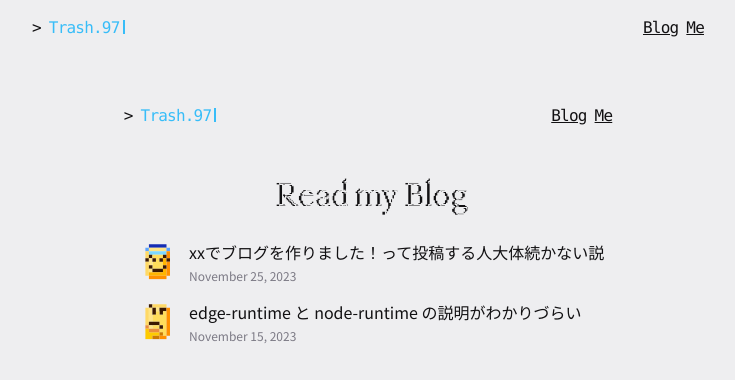
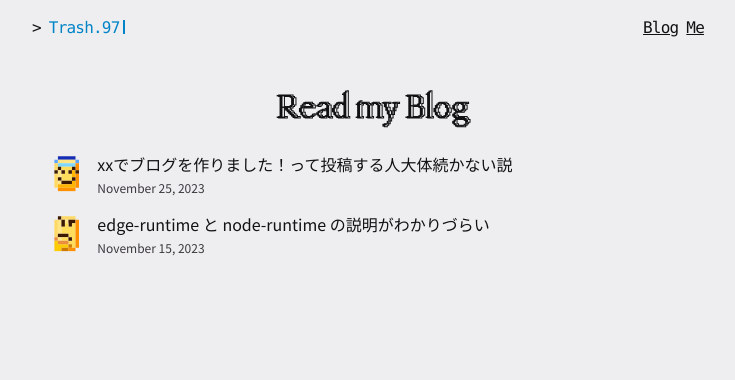
Before and after one commit to yanachuwan9sm/trash.97.me, a Next.js app: page /blog in a window 1280 px wide. Shown: the top 380 px of the page, without its empty margins (268-1003 px from the left). Built offline with nearby package versions, Linux system fonts and the light colour scheme.

Commit message:
Feature/remake (#129)
* refactor: :bug: 不要なファイルを削除

* feat: :fire: repos renewal

* feat: add metadata

* feat: add light theme

```diff
--- a/app/(about)/(routes)/about/page.tsx
+++ /dev/null
@@ -1,12 +0,0 @@
-export default function Page() {
-  return (
-    <>
-      <h2 className='relative mb-4 font-mondwest text-4xl'>
-        <span>About Me</span>
-        <span className='absolute  left-[3px] w-full text-stroke-mauve12'>
-          About Me
-        </span>
-      </h2>
-    </>
-  )
-}
--- a/app/(about)/(routes)/layout.tsx
+++ /dev/null
@@ -1,37 +0,0 @@
-import { Header } from '_components/Header'
-import { cn } from '_libs/utils'
-import { mondwest, montserrat, notojp, serenityOSEmoji } from '_ui/font'
-
-import type { Metadata } from 'next'
-
-export const metadata: Metadata = {
-  title: 'Create Next App',
-  description: 'Generated by create next app',
-  icons: {
-    icon: '/favicon.ico',
-  },
-}
-
-export default function Layout({
-  children,
-}: {
-  children: React.ReactNode
-}): JSX.Element {
-  return (
-    <body
-      className={cn(
-        montserrat.variable,
-        notojp.variable,
-        mondwest.variable,
-        serenityOSEmoji.variable,
-        'font-sans antialiased',
-        'mx-auto mb-10 min-h-screen max-w-2xl px-2 md:px-0',
-      )}
-    >
-      <main className='flex flex-auto flex-col items-center justify-center px-2 md:px-0'>
-        <Header />
-        {children}
-      </main>
-    </body>
-  )
-}
--- a/app/(blog)/(routes)/blog/[slug]/not-found.tsx
+++ /dev/null
@@ -1,13 +0,0 @@
-import Link from 'next/link'
-
-export default function NotFound() {
-  return (
-    <div>
-      <h2>Not Found</h2>
-      <p>Could not find requested resource</p>
-      <p>
-        View <Link href='/'>all posts</Link>
-      </p>
-    </div>
-  )
-}
--- a/app/(blog)/(routes)/blog/[slug]/page.tsx
+++ /dev/null
@@ -1,84 +0,0 @@
-import { ArrowLeft } from 'lucide-react'
-import Link from 'next/link'
-import { notFound } from 'next/navigation'
-
-import { CustomMDX } from '_components/blog/CustomMDX'
-import { getBlogPosts } from '_libs/blog-contents'
-
-function formatDate(date: string) {
-  const currentDate = new Date()
-  const targetDate = new Date(date)
-
-  const yearsAgo = currentDate.getFullYear() - targetDate.getFullYear()
-  const monthsAgo = currentDate.getMonth() - targetDate.getMonth()
-  const daysAgo = currentDate.getDate() - targetDate.getDate()
-
-  let relativeTime = ''
-
-  if (yearsAgo > 0) {
-    relativeTime = `${yearsAgo}y ago`
-  } else if (monthsAgo > 0) {
-    relativeTime = `${monthsAgo}mo ago`
-  } else if (daysAgo > 0) {
-    relativeTime = `${daysAgo}d ago`
-  } else {
-    // none
-  }
-
-  // ex: 2023-11-19 -> November 19, 2023
-  const formattedPublishedDate = targetDate.toLocaleString('en-US', {
-    month: 'long',
-    day: 'numeric',
-    year: 'numeric',
-  })
-
-  return {
-    formattedPublishedDate,
-    relativeTime,
-  }
-}
-
-// eslint-disable-next-line @typescript-eslint/require-await
-export function generateStaticParams() {
-  const allPosts = getBlogPosts()
-
-  return allPosts.map((post) => ({
-    slug: post.slug,
-  }))
-}
-
-export default function Page({ params }: { params: { slug: string } }) {
-  const post = getBlogPosts().find((post) => post.slug === params.slug)
-
-  if (!post) {
-    notFound()
-  }
-
-  const { formattedPublishedDate, relativeTime } = formatDate(
-    post.metadata.publishedAt,
-  )
-
-  return (
-    <article className='flex w-full flex-col break-words'>
-      <Link
-        className='mb-8 flex flex-row items-center gap-x-2 stroke-mauve10/70 text-mauve12/70 transition-colors duration-200 ease-in-out hover:stroke-mauve12/90 hover:text-mauve12/90'
-        href='/blog'
-      >
-        <ArrowLeft className='h-4 w-4' />
-        <span className='font-stack tracking-tighter'>Back to overview</span>
-      </Link>
-      <header className='mb-8 space-y-1'>
-        <div className='font-serenityOSEmoji text-3xl'>
-          {post.metadata.thumbnail || ''}
-        </div>
-        <h1 className='text-2xl font-bold'>{post.metadata.title}</h1>
-        <p className='font-stack text-sm text-mauve11'>
-          <time>{formattedPublishedDate}</time> ({relativeTime})
-        </p>
-      </header>
-      <div className='article prose prose-zinc'>
-        <CustomMDX source={post.content} />
-      </div>
-    </article>
-  )
-}
--- a/app/(blog)/(routes)/blog/page.tsx
+++ /dev/null
@@ -1,54 +0,0 @@
-import Link from 'next/link'
-
-import { getBlogPosts } from '_libs/blog-contents'
-
-export default function Page() {
-  const allPosts = getBlogPosts()
-
-  return (
-    <>
-      <h2 className='relative mb-4 font-mondwest text-4xl'>
-        <span>Read my Blog</span>
-        <span className='absolute  left-[3px] w-full text-stroke-mauve12'>
-          Read my Blog
-        </span>
-      </h2>
-      <ul className='flex w-full list-none flex-col'>
-        {allPosts
-          .sort((a, b) => {
-            if (
-              new Date(a.metadata.publishedAt) >
-              new Date(b.metadata.publishedAt)
-            ) {
-              return -1
-            }
-            return 1
-          })
-          .map(({ metadata: { publishedAt, thumbnail, title }, slug }) => (
-            <li className='group relative font-notojp' key={slug}>
-              <div className='flex flex-row items-center gap-x-3 px-3 py-2'>
-                <Link href={`/blog/${slug}`}>
-                  {/* <Twemoji emoji={thumbnail || ''} height={35} width={35} /> */}
-                  <div className='font-serenityOSEmoji text-3xl'>
-                    {thumbnail}
-                  </div>
-                </Link>
-                <div className='flex h-full w-full flex-1 flex-col space-y-1'>
-                  <Link className='w-fit text-base' href={`/blog/${slug}`}>
-                    {title}
-                  </Link>
-                  <time className='text-xs text-mauve10'>
-                    {new Date(publishedAt).toLocaleString('en-US', {
-                      month: 'long',
-                      day: 'numeric',
-                      year: 'numeric',
-                    })}
-                  </time>
-                </div>
-              </div>
-            </li>
-          ))}
-      </ul>
-    </>
-  )
-}
--- a/app/(blog)/(routes)/layout.tsx
+++ /dev/null
@@ -1,37 +0,0 @@
-import { Header } from '_components/Header'
-import { cn } from '_libs/utils'
-import { mondwest, montserrat, notojp, serenityOSEmoji } from '_ui/font'
-
-import type { Metadata } from 'next'
-
-export const metadata: Metadata = {
-  title: 'Create Next App',
-  description: 'Generated by create next app',
-  icons: {
-    icon: '/favicon.ico',
-  },
-}
-
-export default function Layout({
-  children,
-}: {
-  children: React.ReactNode
-}): JSX.Element {
-  return (
-    <body
-      className={cn(
-        montserrat.variable,
-        notojp.variable,
-        mondwest.variable,
-        serenityOSEmoji.variable,
-        'font-sans antialiased',
-        'mx-auto mb-10 min-h-screen max-w-2xl px-2 md:px-0',
-      )}
-    >
-      <main className='flex flex-auto flex-col items-center justify-center px-2 md:px-0'>
-        <Header />
-        {children}
-      </main>
-    </body>
-  )
-}
--- a/app/(blog)/blog/page.tsx
+++ b/app/(blog)/blog/page.tsx
@@ -15,7 +15,7 @@ export default function Page() {
     <>
       <h2 className='relative mb-4 font-mondwest text-4xl'>
         <span>Read my Blog</span>
-        <span className='absolute  left-[3px] w-full text-stroke-mauve12'>
+        <span className='absolute  left-[2px] w-full text-stroke-mauve1 dark:text-stroke-mauve12'>
           Read my Blog
         </span>
       </h2>
@@ -43,7 +43,7 @@ export default function Page() {
                   <Link className='w-fit text-base' href={`/blog/${slug}`}>
                     {title}
                   </Link>
-                  <time className='text-xs text-mauve10'>
+                  <time className='dark:text-mauve-10 text-xs text-mauve6'>
                     {new Date(publishedAt).toLocaleString('en-US', {
                       month: 'long',
                       day: 'numeric',
--- a/app/_components/Header.tsx
+++ b/app/_components/Header.tsx
@@ -9,11 +9,11 @@ export const Header = () => {
         className={cn(
           'relative',
           "before:content-['_>']",
-          "after:relative after:-bottom-[1px] after:ml-[0.2em] after:inline-block after:h-[14px] after:w-[2px] after:animate-[cursor_1s_infinite] after:bg-sky-400 after:content-['']",
+          "after:relative after:-bottom-[1px] after:ml-[0.2em] after:inline-block after:h-[14px] after:w-[2px] after:animate-[cursor_1s_infinite] after:bg-sky-600 after:content-[''] dark:after:bg-sky-400",
         )}
         href='/'
       >
-        <span className='pl-2 text-sky-400'>Trash.97</span>
+        <span className='pl-2 text-sky-600 dark:text-sky-400'>Trash.97</span>
       </Link>
       <nav className='flex flex-row gap-x-2'>
         <Link
--- a/app/global.css
+++ b/app/global.css
@@ -3,17 +3,17 @@
 @tailwind utilities;
 
 .prose {
-  @apply text-mauve12;
+  @apply dark:text-mauve12 text-mauve1;
 }
 
 .prose h2,
 h3,
 h4 {
-  @apply text-mauve12 font-semibold flex flex-row items-center gap-x-2 mb-5 mt-10 tracking-tighter !important;
+  @apply dark:text-mauve12 text-mauve1 mb-5 mt-10 flex flex-row items-center gap-x-2 font-semibold tracking-tighter !important;
 }
 
 .prose h2 {
-  @apply text-xl pb-2 border-b-2 border-mauve3;
+  @apply border-b-2 border-mauve9 dark:border-mauve3 pb-2 text-xl;
 }
 
 .prose h3,
@@ -22,33 +22,33 @@ h4 {
 }
 
 .prose .anchor-icon {
-  @apply stroke-mauve12 opacity-20 transition-opacity duration-200 ease-in-out hover:opacity-80;
+  @apply stroke-mauve5 dark:stroke-mauve12 opacity-20 hover:opacity-80 transition-opacity duration-200 ease-in-out;
 }
 
 .prose p {
-  @apply text-mauve12;
+  @apply dark:text-mauve12 text-mauve1;
 }
 
 .prose strong {
-  @apply text-mauve12;
+  @apply dark:text-mauve12 text-mauve1;
 }
 
 .prose a:not([aria-hidden]) {
-  @apply mx-1 text-sky-400 font-bold decoration-sky-400 underline-offset-2 transition-all decoration-[0.1em] hover:bg-sky-400 hover:text-mauve1;
+  @apply mx-1 hover:bg-sky-200 dark:hover:bg-sky-400 font-bold text-sky-600 dark:text-sky-400 decoration-sky-600 dark:decoration-sky-400 decoration-[0.1em] underline-offset-2 transition-all hover:text-mauve1;
 }
 
 code:not(div[data-rehype-pretty-code-fragment] code, pre code) {
-  @apply text-mauve12 bg-mauve3 before:content-none after:content-none;
+  @apply dark:text-mauve12 text-mauve1 bg-mauve11 dark:bg-mauve3 before:content-none after:content-none;
 }
 
 .prose pre {
-  @apply bg-neutral-50 dark:bg-neutral-900 rounded-lg overflow-x-auto border border-neutral-200 dark:border-neutral-900;
+  @apply overflow-x-auto rounded-lg border border-neutral-200 bg-neutral-50 dark:bg-neutral-900 dark:border-neutral-900;
 }
 
 .prose code {
-  @apply px-1 py-0.5 rounded-lg;
+  @apply rounded-lg px-1 py-0.5;
 }
 
 .prose blockquote p {
-  @apply text-mauve10;
+  @apply text-mauve6 dark:text-mauve10;
 }
```
